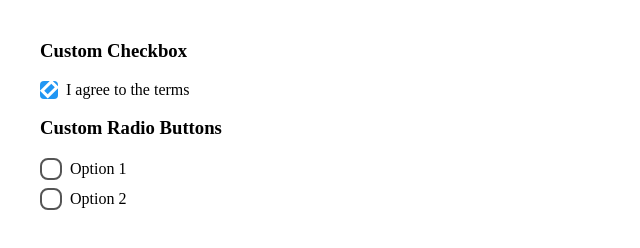
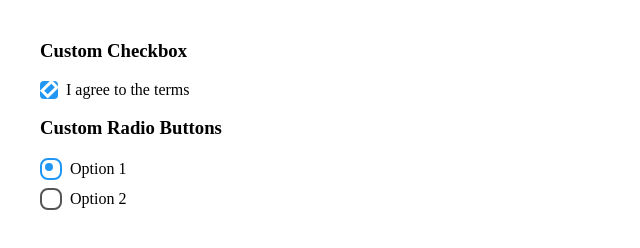
Before and after one commit to straumoy/14-Custom-Checkbox-and-Radio, a plain HTML site: page index.html in a window 1280 px wide. Both pictures are taken after a click on the label "Option 1". Shown: the full height of the page, 0-640 px from the left. Drawn offline with Linux system fonts and the light colour scheme.

Commit message:
added checked state style

```diff
--- a/style.css
+++ b/style.css
@@ -74,3 +74,11 @@ body {
     transform: scale(0);
     transition: transform 0.2s ease;
 }
+
+/*Checked state for radio*/
+.custom input[type="radio"]:checked + .radiomark {
+    border-color: #2196f3;
+}
+.custom input[type="radio"]:checked + .radiomark::after {
+    transform: scale(1);
+}
```
